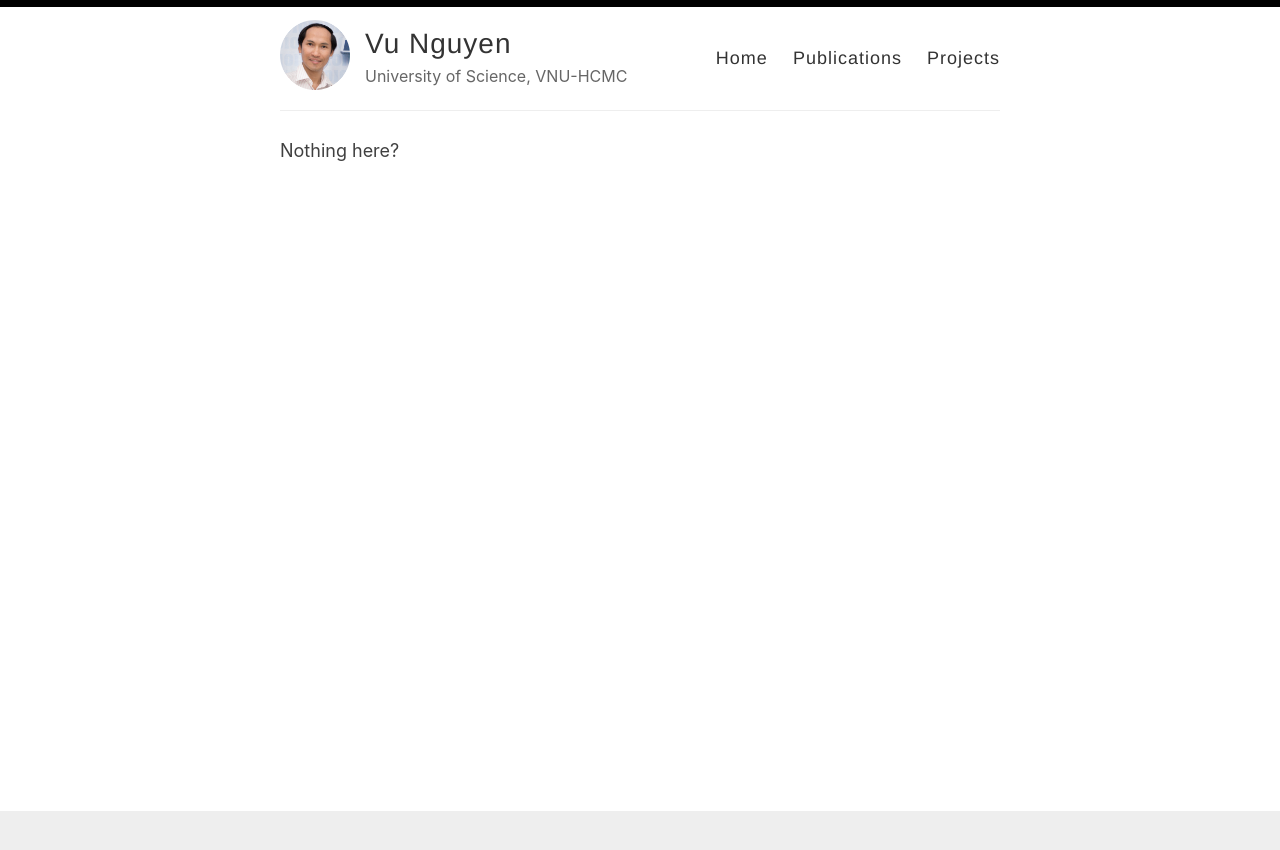
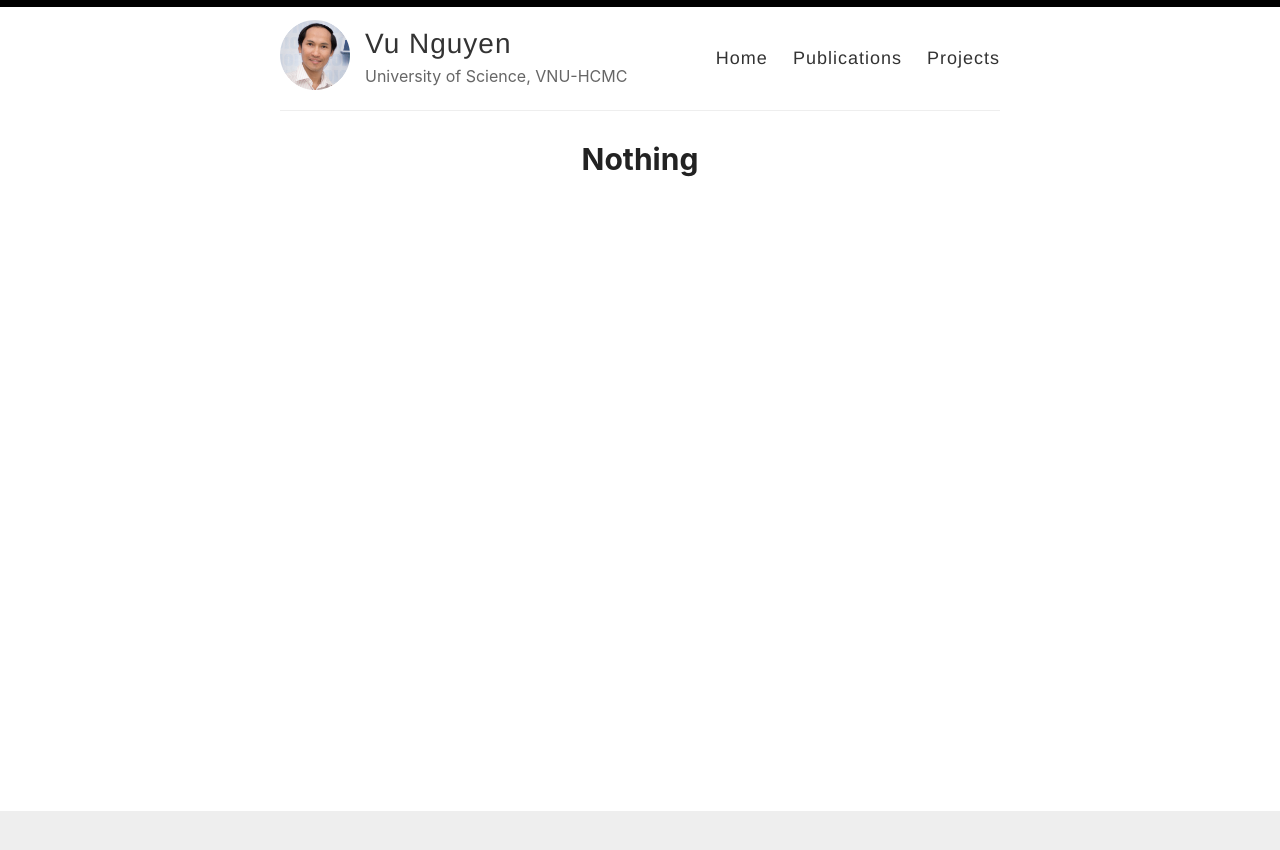
Before and after one commit to vuqngit/vuqngit.github.io, a Jekyll site: the page built from index-bk.html, in a window 1280 px wide. Shown: the top 850 px of the page. Built offline with Jekyll 4.4.1, drawn with Linux system fonts in a browser that asks for light colours.

Commit message:
Update index-bk.html

```diff
--- a/index-bk.html
+++ b/index-bk.html
@@ -20,7 +20,11 @@ layout: default
     </article>
   {% endfor %}
 
-  Nothing here?
+    <article class="post">
+      <a href="https:nguyenvvu.net">
+        <h1>Nothing</h1>
+      </a>
+    </article>
 
   <!-- pagination -->
   {% if paginator.total_pages > 1 %}
```
